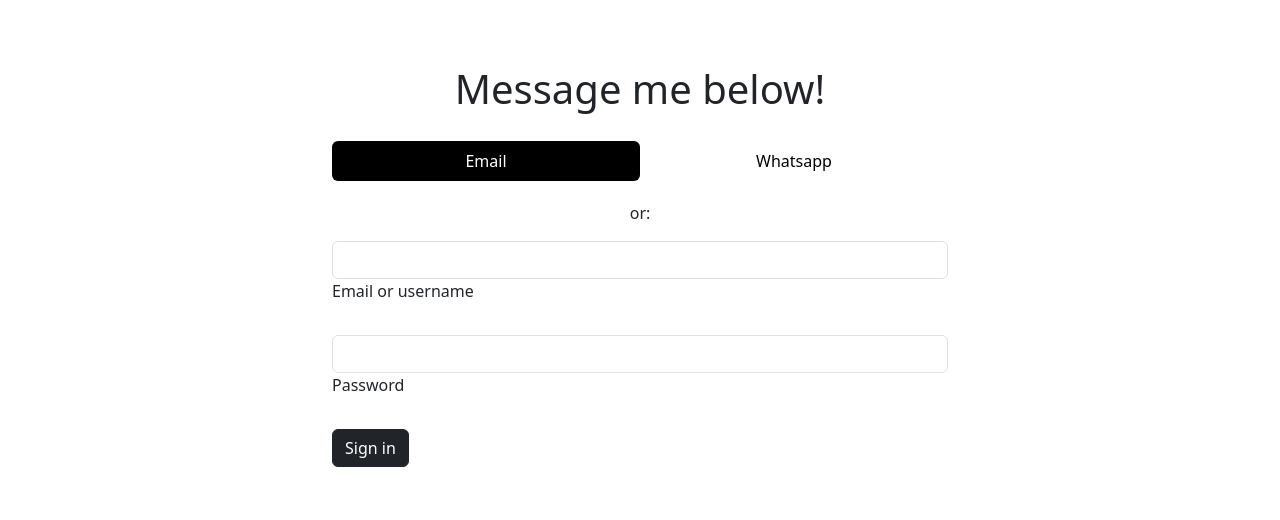
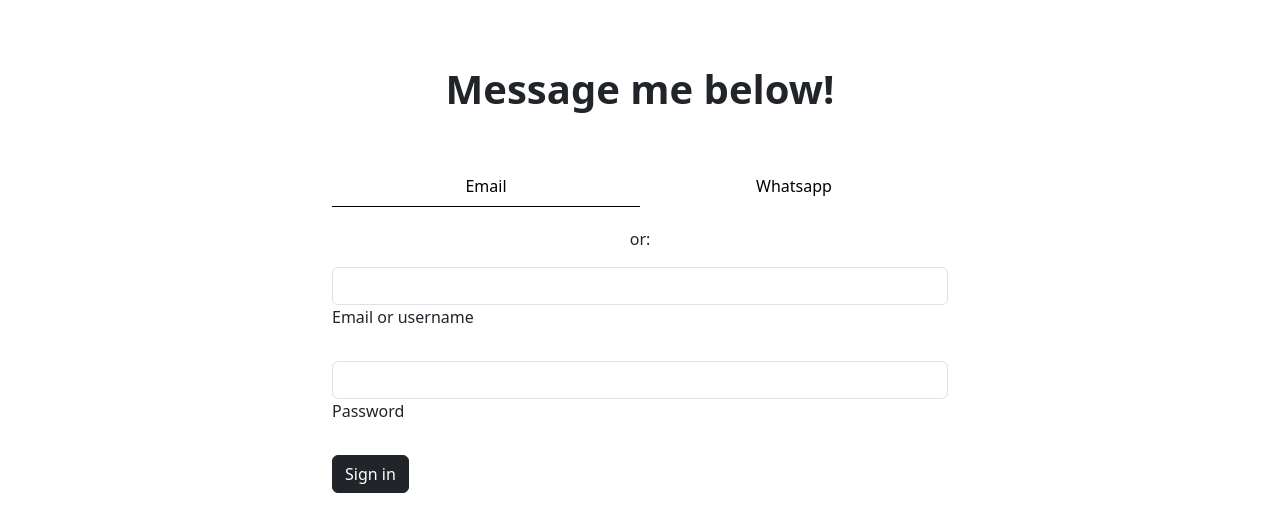
Before and after one commit to fabian832/fabian-portofolio, a plain HTML site: page index.html in a window 1280 px wide. Shown: the part 441-961 px from the top of the page. Drawn offline with nearby package versions, Linux system fonts and the light colour scheme.

Commit message:
[contact-me] revise the styling

```diff
--- a/index.html
+++ b/index.html
@@ -4,7 +4,6 @@
     <meta charset="UTF-8">
     <meta name="viewport" content="width=device-width, initial-scale=1.0">
     <link href="https://cdn.jsdelivr.net/npm/bootstrap@5.3.3/dist/css/bootstrap.min.css" rel="stylesheet" integrity="sha384-QWTKZyjpPEjISv5WaRU9OFeRpok6YctnYmDr5pNlyT2bRjXh0JMhjY6hW+ALEwIH" crossorigin="anonymous">
-    <script type="text/javascript" src="https://cdnjs.cloudflare.com/ajax/libs/mdb-ui-kit/7.3.0/mdb.umd.min.js" ></script>
     <script src="https://cdn.jsdelivr.net/npm/bootstrap@5.3.3/dist/js/bootstrap.bundle.min.js" integrity="sha384-YvpcrYf0tY3lHB60NNkmXc5s9fDVZLESaAA55NDzOxhy9GkcIdslK1eN7N6jIeHz" crossorigin="anonymous"></script>
     <link rel="stylesheet" href="style.css">
     <title>Document</title>
--- a/style.css
+++ b/style.css
@@ -58,13 +58,21 @@
 }
 
 #contact-me h1{
-    margin-bottom: 4%;
+    margin-bottom: 8%;
+    font-weight: bold;
 }
 
 .nav-pills .nav-link.active, .nav-pills .show>.nav-link{
-    background: black;
+    background: #fff;
+    color: black;
+    border-bottom: 1px solid black;
+    border-radius: 0;
 }
 
 .nav-link{
     color: black;
 }
+
+.nav-link:hover{
+    color: black;
+}
```
